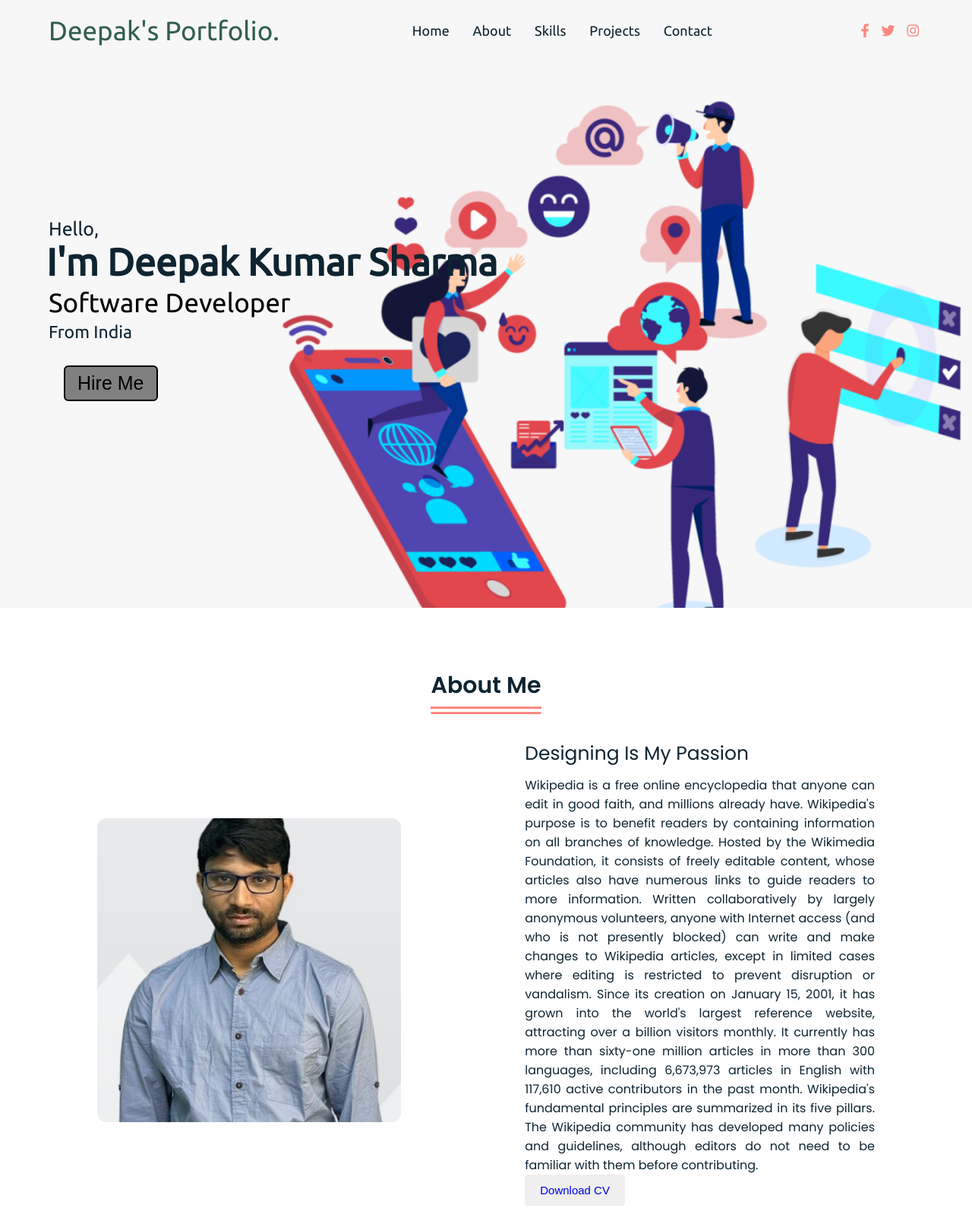
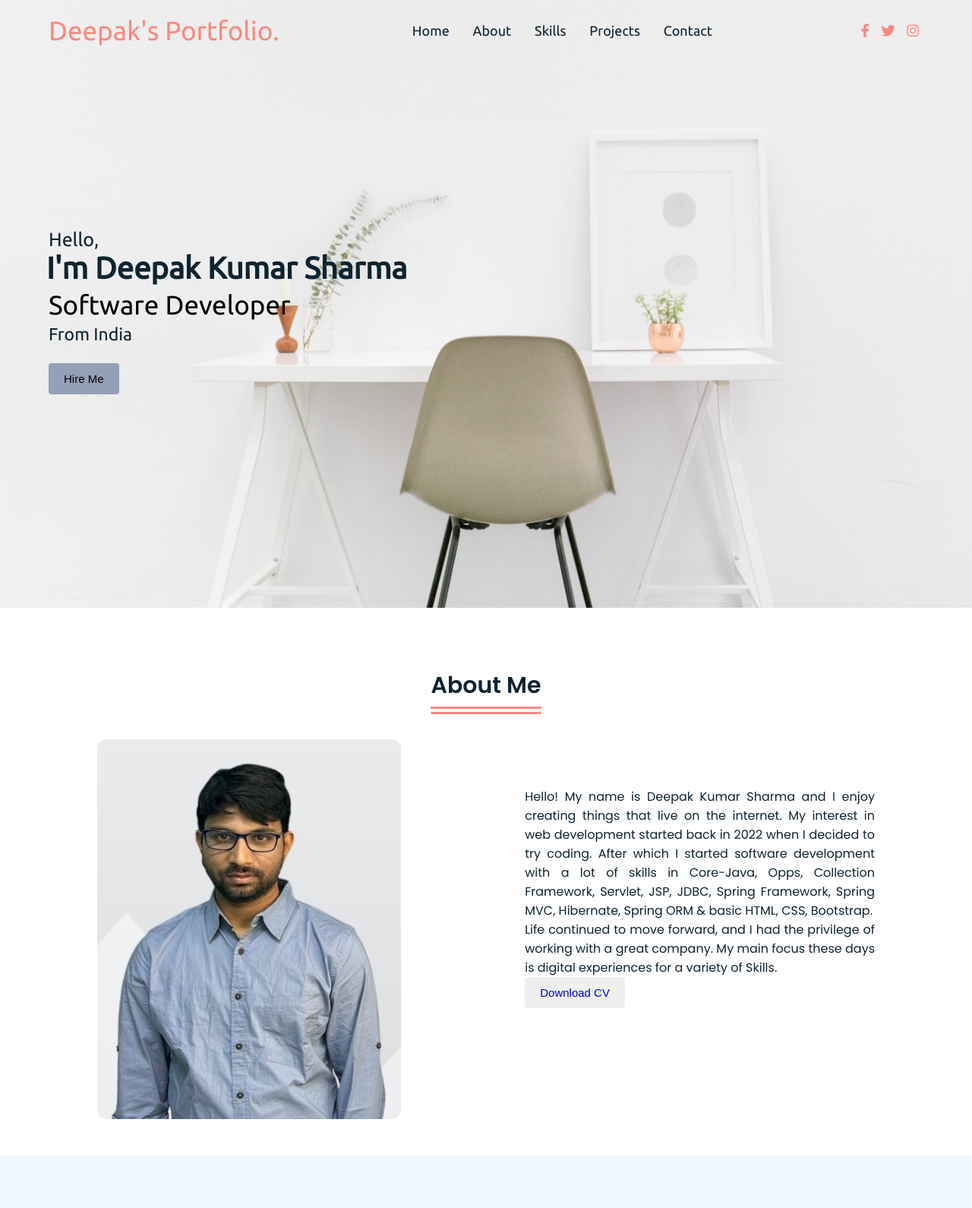
Before and after one commit to deepak15081994/deepak15081994.github.io, a plain HTML site: page index.html in a window 1280 px wide. Shown: the top 1590 px of the page at 76% size. Drawn offline with Linux system fonts and the light colour scheme.

Commit message:
content added

```diff
--- a/css/style.css
+++ b/css/style.css
@@ -40,9 +40,6 @@
     z-index: 1000;
     transition: all 0.3s ease;
   }
-  nav .logo a{
-    color: rgb(50, 94, 82);
-  }
   nav.sticky{
     background:var(--primary-color);
     padding:13px 0;
@@ -55,12 +52,13 @@
     align-items:center;
     margin:auto;
   }
-  nav .navbar .logo a{
+  nav .navbar .logo{
     font-weight: 500;
     font-size: 35px;
-    color: var --primary-color;
+    color: var(--primary-color);
+    text-decoration-style: wavy;
   }
-  nav.sticky .navbar .logo a{
+  nav.sticky .navbar .logo{
     color: var(--white-color);
   }
   nav .navbar .menu{
@@ -132,7 +130,7 @@ nav.sticky .menu-btn{
 .home{
     height: 100vh;
     width: 100%;
-    background:url("/images/social.media1.png") no-repeat;
+    background:url("/images/pexels_3.jpg") no-repeat;
     background-size: cover;
     background-position: center center;
     background-attachment: fixed;
@@ -151,7 +149,7 @@ nav.sticky .menu-btn{
 }
 .home .text-two{
     color: var(--black-color);
-    font-size: 50px;
+    font-size: 40px;
     font-weight: 600;
     margin-left: -3px;
 
@@ -167,23 +165,28 @@ nav.sticky .menu-btn{
     color: var(--black-color);
 }
 .home .button{
-    margin: 14px 0;
+    margin: 20px 0;
+    color: black;
 }
-.home .button button{
+.home button{
     outline: none;
-    padding: 7px 16px;
-    border-radius: 6px;
-    font-size: 25px;
+    padding: 6px 10px;
+    border-radius: 4px;
+    font-size: 10px;
     font-weight: 400;
-    background: grey;
+    background: rgb(147, 160, 183);
     cursor: pointer;
-    border: 2px solid;
+    /* border: 2px; */
+    text-decoration-color:black;
     transition: all 0.4s ease;
 }
-.home .button button:hover{
-    border-color: rgb(41, 125, 26);
-    background-color: #4CAF50;
-    color: black;
+.home button:hover{
+    border-color: rgb(174, 178, 173);
+    background-color: #2c2f95;
+    color: rgb(24, 22, 22);
+}
+.home.sticky button{
+  color: white;
 }
 
 /* About section styling ...........................*/
@@ -232,13 +235,14 @@ section .title span::after{
   width: 45%;
 }
 .about .left img{
-  height: 400px;
+  height: 500px;
   width: 400px;
   object-fit: cover;
   border-radius: 12px;
 }
 .about .about-details .right{
   width: 45%;
+  margin-bottom: 100px;
 }
 section .topic{
   color: var(--black-color);
--- a/index.html
+++ b/index.html
@@ -23,9 +23,8 @@
 
     <!-- navbar start -->
 <nav>
-  <div class="container">
   <div class="navbar">
-    <div class="logo"><a href="#portfolio">Deepak's Portfolio.</a></div>
+    <div class="logo">Deepak's Portfolio.</div>
         <ul class="menu">
           <li><a href="#home">Home</a></li>&nbsp;&nbsp;&nbsp;&nbsp;
           <li><a href="#about">About</a></li>&nbsp;&nbsp;&nbsp;&nbsp;
@@ -37,7 +36,7 @@
           </div>
         </ul>
         <div class="media-icons">
-          <a href="#"><i class="fab fa-facebook-f"></i></a>
+          <a href="https://www.facebook.com/deepak.kumarsharma.98622" target="_blank"><i class="fab fa-facebook-f"></i></a>
           <a href="#"><i class="fab fa-twitter"></i></a>
           <a href="#"><i class="fab fa-instagram"></i></a>
         </div>
@@ -45,7 +44,6 @@
       <div class="menu-btn">
         <i class="fas fa-bars"></i>
       </div>
-    </div>
   </nav>
 
  <!-- Home Section Start -->
@@ -57,8 +55,8 @@
       <div class="text-three">Software Developer</div>
       <div class="text-four">From India</div>
     </div>
-    <div class="button">
-      <button>Hire Me</button>
+    <div>
+      <button class="button">Hire Me</button>
     </div>
   </div>
  </section>
@@ -72,14 +70,12 @@
           <img src="/images/deepak.jpg" alt="Portfolio">
         </div>
         <div class="right">
-          <div class="topic">Designing Is My Passion</div>
+          <div class="topic"></div>
           <p>
-            Wikipedia is a free online encyclopedia that anyone can edit in good faith, and millions already have.
-            Wikipedia's purpose is to benefit readers by containing information on all branches of knowledge. Hosted by the Wikimedia Foundation, it consists of freely editable content, whose articles also have numerous links to guide readers to more information.
-            Written collaboratively by largely anonymous volunteers, anyone with Internet access (and who is not presently blocked) can write and make changes to Wikipedia articles, except in limited cases where editing is restricted to prevent disruption or vandalism. Since its creation on January 15, 2001, it has grown into the world's largest reference website, attracting over a billion visitors monthly. It currently has more than sixty-one million articles in more than 300 languages, including 6,673,973 articles in English with 117,610 active contributors in the past month.
-            Wikipedia's fundamental principles are summarized in its five pillars. The Wikipedia community has developed many policies and guidelines, although editors do not need to be familiar with them before contributing.</p>
-          <div>
-            <button  class="button"><a href="/images/Deepak_CV..pdf" download="w3logo">Download CV</a></button>
+            Hello! My name is Deepak Kumar Sharma and I enjoy creating things that live on the internet. My interest in web development started back in 2022 when I decided to try coding. After which I started software development with a lot of skills in Core-Java, Opps, Collection Framework, Servlet, JSP, JDBC, Spring Framework, Spring MVC, Hibernate, Spring ORM & basic HTML, CSS, Bootstrap.<br>
+            Life continued to move forward, and I had the privilege of working with a great company. My main focus these days is digital experiences for a variety of Skills.
+            <div>
+            <button  class="button"><a href="/images/Deepak_CV..pdf" download="Deepak_CV">Download CV</a></button>
           </div>
         </div>
       </div>
@@ -92,16 +88,16 @@
       <div class="title"><span>My Skills</span></div>
       <div class="skills-details">
         <div class="text">
-          <div class="topic">Skills Reflected Our Kniwledge</div>
+          <div class="topic"></div>
           <p>
             Wikipedia is a free online encyclopedia that anyone can edit in good faith, and millions already have.
             Wikipedia's purpose is to benefit readers by containing information on all branches of knowledge. Hosted by the Wikimedia Foundation, it consists of freely editable content, whose articles also have numerous links to guide readers to more information.
             Written collaboratively by largely anonymous volunteers, anyone with Internet access (and who is not presently blocked) can write and make changes to Wikipedia articles, except in limited cases where editing is restricted to prevent disruption or vandalism. Since its creation on January 15, 2001, it has grown into the world's largest reference website, attracting over a billion visitors monthly. It currently has more than sixty-one million articles in more than 300 languages, including 6,673,973 articles in English with 117,610 active contributors in the past month.
             Wikipedia's fundamental principles are summarized in its five pillars. The Wikipedia community has developed many policies and guidelines, although editors do not need to be familiar with them before contributing.</p>
-            <div class="experience">
-              <div class="num">2</div>
+            <!-- <div class="experience">
+              <div class="num">0</div>
               <div class="exp">Year of<br>experience</div>
-            </div>
+            </div> -->
           </div>
           <div class="boxes">
             <div class="box">
@@ -178,22 +174,23 @@
           <div class="icon">
             <i class="fas fa-desktop"></i>
           </div>
-          <div class="topic"><a href="#">Project1</a></div>
-          <p>Wikipedia is a free online encyclopedia that anyone can edit in good faith, and millions already have. Wikipedia's purpose is to benefit readers by containing information on all branches of knowledge. Hosted by the Wikimedia Foundation, it consists of freely editable content, whose articles also have numerous links to guide readers to more information. Written colla</p>
+          <div class="topic"><a href="http://localhost:9494/productcrudapp/" target="_blank">Project1</a></div>
+          <p>Designed & developed a Web Project with a back-end using Spring MVC, Hibernate ORM & MySQL database & front-end using HTML, CSS & Bootstrap.
+            Added modern feature to create, update, delete, and display data on any report separately.</p>
         </div>
         <div class="box">
           <div class="icon">
             <i class="fas fa-desktop"></i>
           </div>
           <div class="topic"><a href="#">Project2</a></div>
-          <p>Wikipedia is a free online encyclopedia that anyone can edit in good faith, and millions already have. Wikipedia's purpose is to benefit readers by containing information on all branches of knowledge. Hosted by the Wikimedia Foundation, it consists of freely editable content, whose articles also have numerous links to guide readers to more information. Written colla</p>
+          <p>Lorem Ipsum is simply dummy text of the printing and typesetting industry. Lorem Ipsum has been the industry's standard dummy text ever since the 1500s, when an unknown printer took a galley of type and scrambled</p>
         </div>
         <div class="box">
           <div class="icon">
             <i class="fas fa-desktop"></i>
           </div>
           <div class="topic"><a href="#">Project3</a></div>
-          <p>Wikipedia is a free online encyclopedia that anyone can edit in good faith, and millions already have. Wikipedia's purpose is to benefit readers by containing information on all branches of knowledge. Hosted by the Wikimedia Foundation, it consists of freely editable content, whose articles also have numerous links to guide readers to more information. Written colla</p>
+          <p>Lorem Ipsum is simply dummy text of the printing and typesetting industry. Lorem Ipsum has been the industry's standard dummy text ever since the 1500s, when an unknown printer took a galley of type and scrambled</p>
         </div>
       </div>
     </div>
@@ -204,6 +201,7 @@
     <div class="content">
       <div class="title"><span>Contact Me</span></div>
       <div class="topic">Address</div>
+      <p></p>
       <p>Noida Sector-44</p>
       <div class="button">
         <button>Let's Chat</button>
```
Also changed, not shown: images/pexels-pixabay-38568.jpg (added), images/pexels_3.jpg (added), images/pexels_4.jpg (added), 4 other files.
